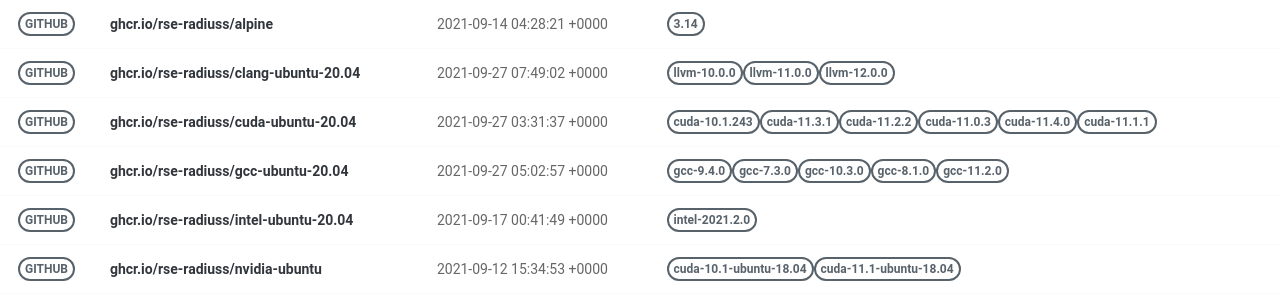
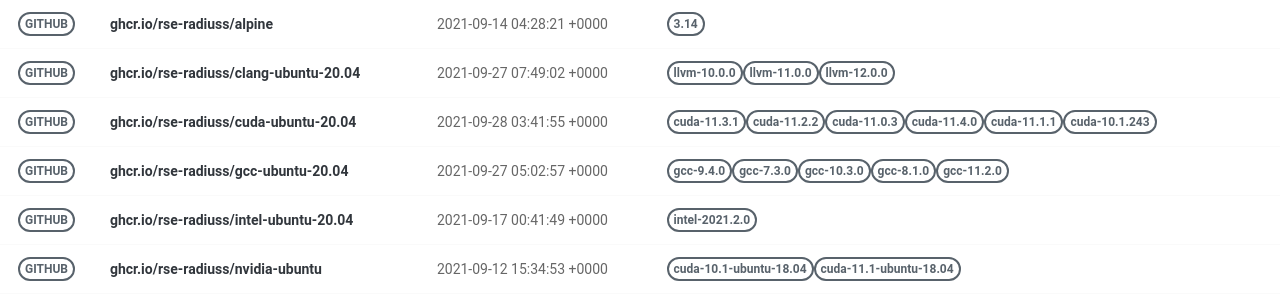
Before and after one commit to rse-ops/docker-images, a Jekyll site: the page built from pages/index.md, in a window 1280 px wide. Shown: the part 130-430 px from the top of the page. Built offline with Jekyll 4.4.1, drawn with Linux system fonts in a browser that asks for light colours; nearby versions of some CDN libraries.

Commit message:
Automated push to update library 2021-09-28

```diff
--- a/_library/ghcr.io-rse-radiuss-cuda-ubuntu-20.04.md
+++ b/_library/ghcr.io-rse-radiuss-cuda-ubuntu-20.04.md
@@ -1,14 +1,11 @@
 ---
 layout: container
 name: ghcr.io/rse-radiuss/cuda-ubuntu-20.04
-updated_at: 2021-09-27 03:31:37.282117
+updated_at: 2021-09-28 03:41:55.163570
 
 
 container_url: https://github.com/orgs/rse-radiuss/packages/container/package/cuda-ubuntu-20.04
 versions:
- - tag: cuda-10.1.243
-   dockerfile: https://github.com/rse-radiuss/docker-images/blob/main/ubuntu/cuda/Dockerfile
-   manifest: https://crane.ggcr.dev/manifest/ghcr.io/rse-radiuss/cuda-ubuntu-20.04:cuda-10.1.243
  - tag: cuda-11.3.1
    dockerfile: https://github.com/rse-radiuss/docker-images/blob/main/ubuntu/cuda/Dockerfile
    manifest: https://crane.ggcr.dev/manifest/ghcr.io/rse-radiuss/cuda-ubuntu-20.04:cuda-11.3.1
```
Also changed, not shown: other parts of _library/ghcr.io-rse-radiuss-cuda-ubuntu-20.04.md (+3 -0 lines).
